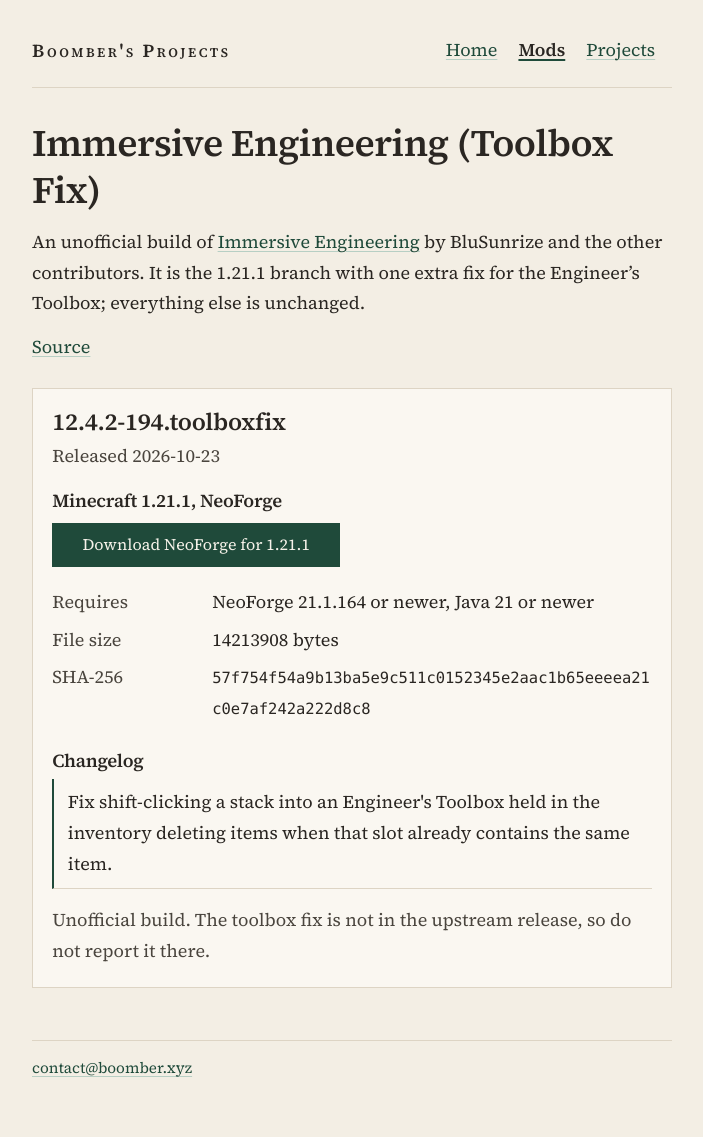
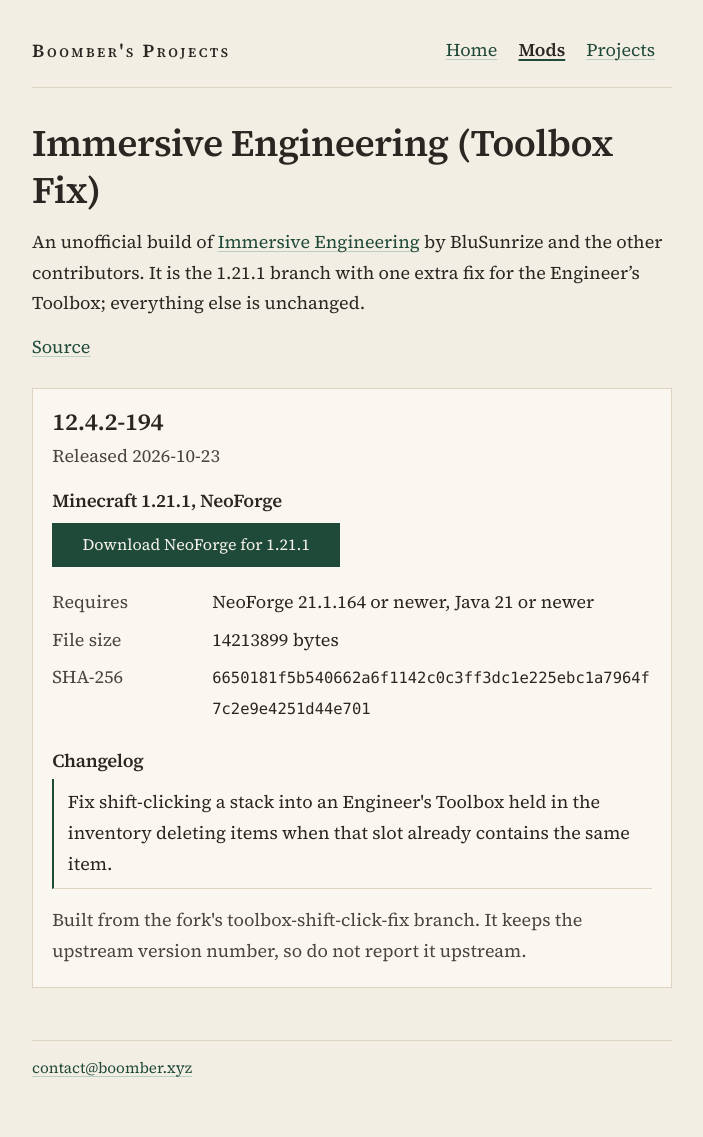
Before and after one commit to oOBoomberOo/oOBoomberOo.github.io, a Jekyll site: the page built from mods/immersive-engineering.html, in a window 1280 px wide. Shown: the whole page, without its empty margins (288-991 px from the left). Built offline with Jekyll 4.4.1, drawn with Linux system fonts in a browser that asks for light colours.

Commit message:
Publish the rebuilt Immersive Engineering jar, replacing the earlier build

```diff
--- a/_data/releases/immersive-engineering.yml
+++ b/_data/releases/immersive-engineering.yml
@@ -3,17 +3,17 @@
 # download is a site path such as /files/immersive-engineering/name.jar, or a full URL.
 # sha256 is that file's hex digest. file_size is the size in bytes. date is YYYY-MM-DD.
 # Leave a download empty only when that jar is not ready. Do not invent checksums or sizes.
-- version: "12.4.2-194.toolboxfix"
+- version: "12.4.2-194"
   date: "2026-10-23"
-  note: Unofficial build. The toolbox fix is not in the upstream release, so do not report it there.
+  note: Built from the fork's toolbox-shift-click-fix branch. It keeps the upstream version number, so do not report it upstream.
   changelog:
     - Fix shift-clicking a stack into an Engineer's Toolbox held in the inventory deleting items when that slot already contains the same item.
   files:
     - minecraft: "1.21.1"
       loader: NeoForge
-      download: /files/immersive-engineering/ImmersiveEngineering-1.21.1-12.4.2-194.toolboxfix.jar
-      file_size: 14213908
-      sha256: 57f754f54a9b13ba5e9c511c0152345e2aac1b65eeeea21c0e7af242a222d8c8
+      download: /files/immersive-engineering/ImmersiveEngineering-1.21.1-12.4.2-194.jar
+      file_size: 14213899
+      sha256: 6650181f5b540662a6f1142c0c3ff3dc1e225ebc1a7964f7c2e9e4251d44e701
       requirements:
         - NeoForge 21.1.164 or newer
         - Java 21 or newer
```
Also changed, not shown: 2 other files.
